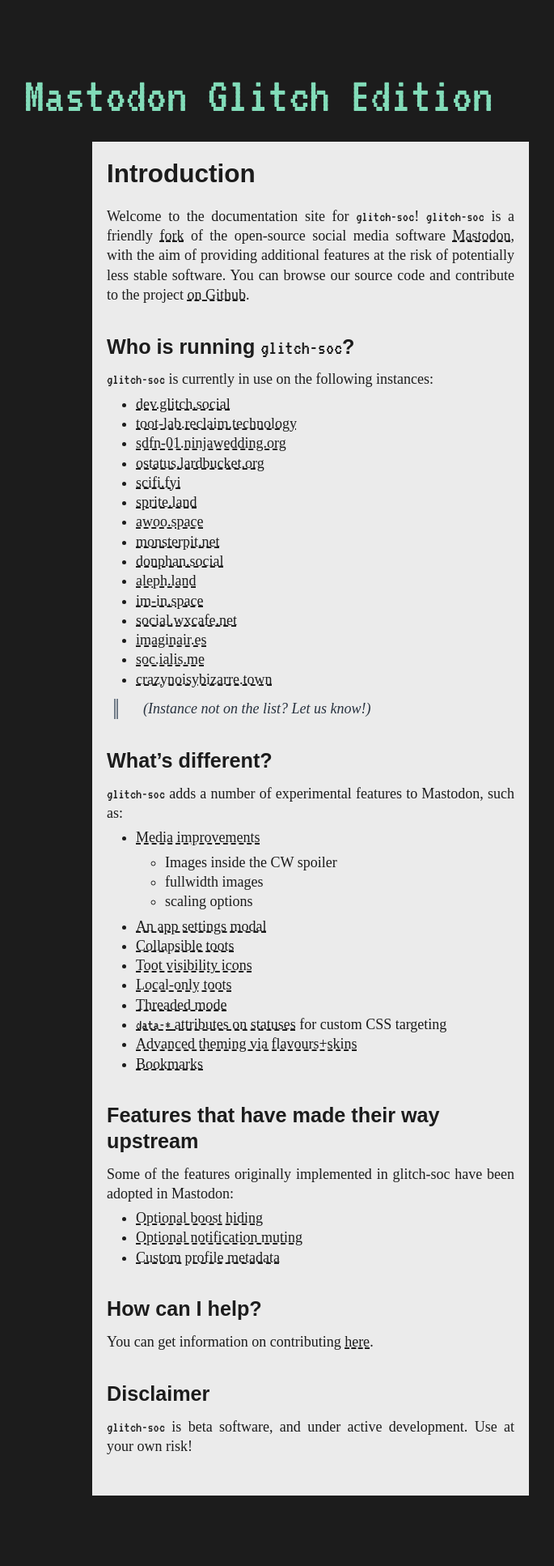
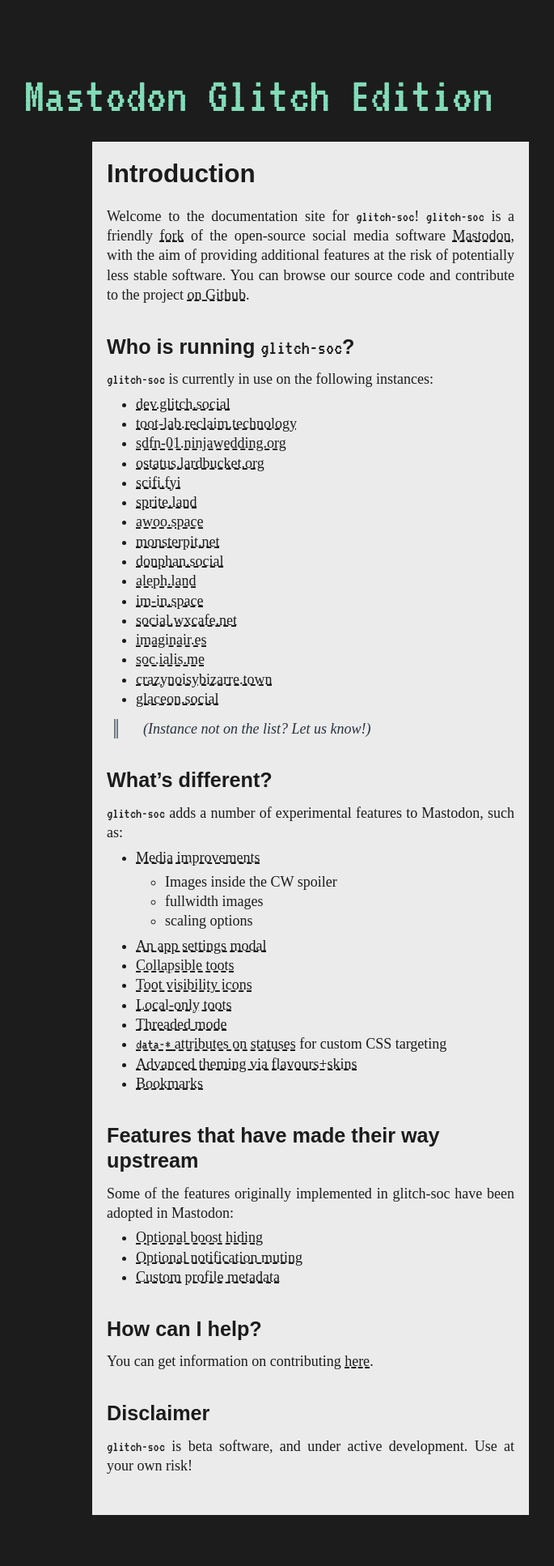
Before and after one commit to glitch-soc/docs, a Jekyll site: the page built from index.md, in a window 1280 px wide. Shown: the whole page at 81% size, without its empty margins (256-941 px from the left). Built offline with Jekyll 4.4.1, drawn with Linux system fonts in a browser that asks for light colours; some web fonts are replaced; our own code applies the rules of GitHub Pages for plain Markdown files; before the commit the page ends 1910 px from its top, so only the background shows below that.

Commit message:
add glaceon.social to "who is running glitch-soc"

```diff
--- a/index.md
+++ b/index.md
@@ -25,6 +25,7 @@ You can browse our source code and contribute to the project [on Github][glitch-
 - [imaginair.es](https://imaginair.es)
 - [soc.ialis.me](https://soc.ialis.me)
 - [crazynoisybizarre.town](https://crazynoisybizarre.town)
+- [glaceon.social](https://glaceon.social)
 
 
 >   (Instance not on the list? Let us know!)
```
